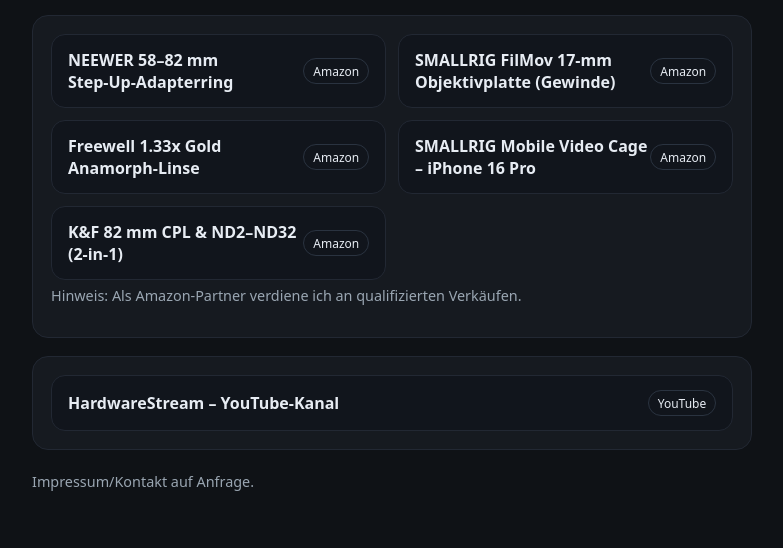
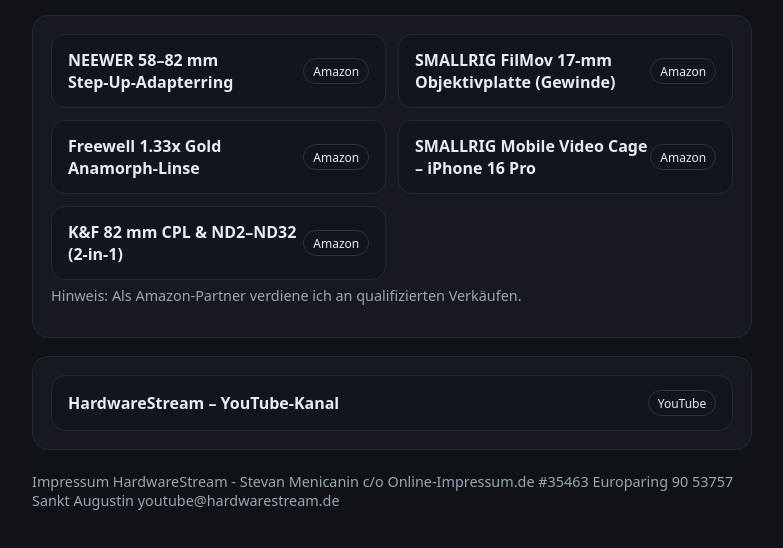
Before and after one commit to Clickybunty/bio, a plain HTML site: page index.html in a window 1280 px wide. Shown: the part 106-654 px from the top of the page, without its empty margins (248-1031 px from the left). Drawn offline with Linux system fonts and the light colour scheme.

Commit message:
Update index.html

```diff
--- a/index.html
+++ b/index.html
@@ -72,7 +72,13 @@
     </section>
 
     <footer>
-      Impressum/Kontakt auf Anfrage.
+      Impressum
+      HardwareStream - Stevan Menicanin
+      c/o Online-Impressum.de #35463
+      Europaring 90
+      53757 Sankt Augustin
+
+      youtube@hardwarestream.de
     </footer>
   </div>
 </body>
```
